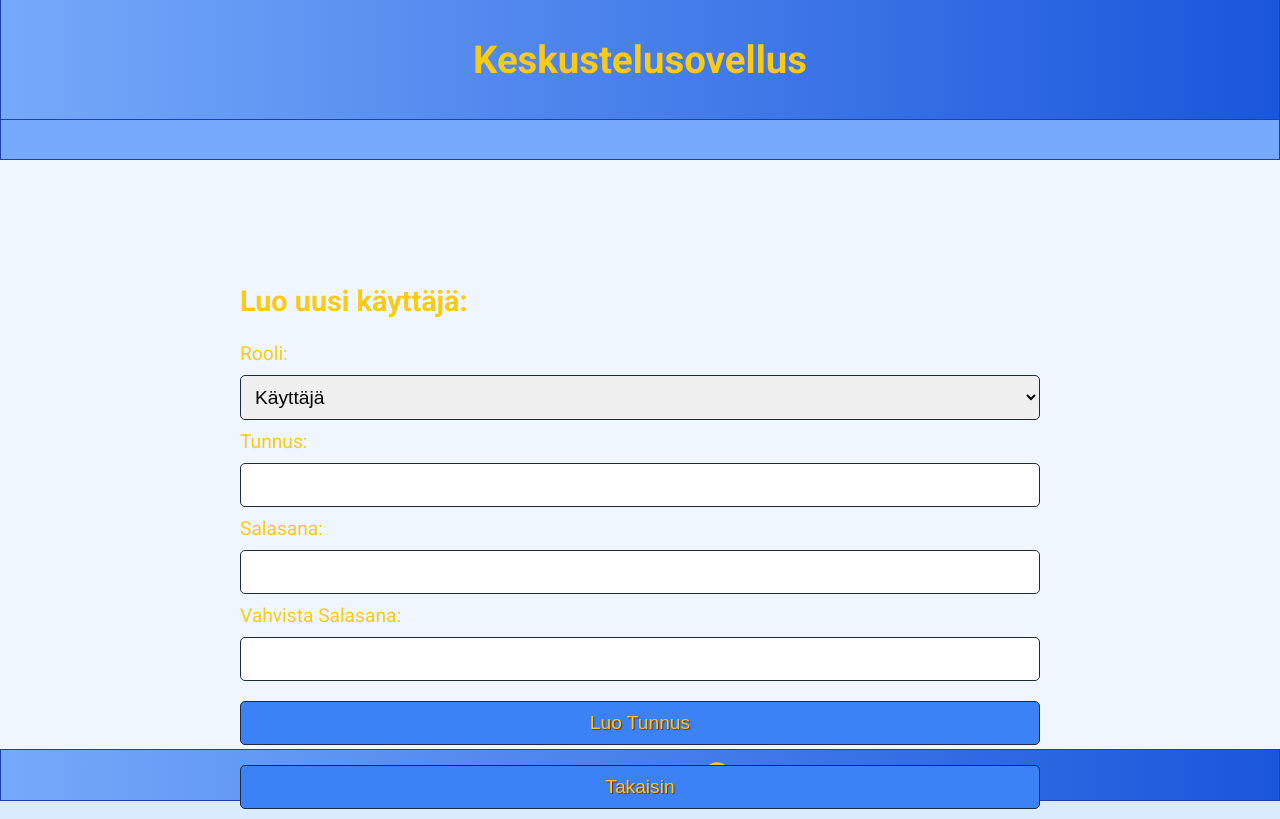
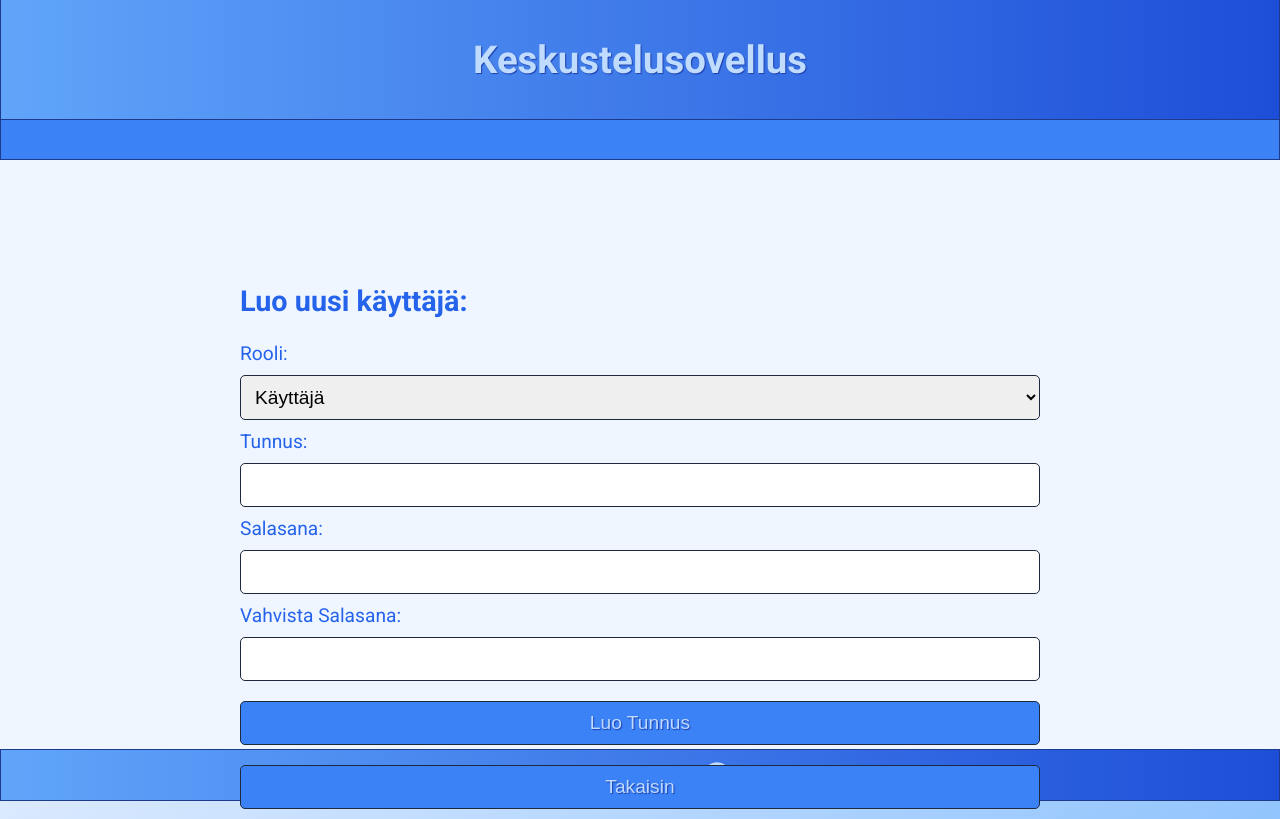
Before and after one commit to aarnif/tsoha-forum, a Flask app: page /register in a window 1280 px wide. Run offline with Flask 3, Linux system fonts and the light colour scheme.

Commit message:
Change color theme and update overall style

```diff
--- a/static/content.css
+++ b/static/content.css
@@ -161,6 +161,7 @@ main {
 .subforum-descriptive-name,
 .thread-descriptive-name {
   margin-bottom: 5px;
+  font-weight: bold;
 }
 
 #last-message {
--- a/static/footer.css
+++ b/static/footer.css
@@ -27,13 +27,15 @@ footer {
   display: flex;
   justify-content: center;
   align-items: center;
-  background: var(--footer-background-color);
+  background: var(--footer-background);
   border: 1px solid var(--header-content-border-color);
+  color: var(--footer-title-color);
 }
 
 .footer-text {
   margin-left: 4px;
   margin-right: 4px;
+  text-shadow: var(--text-shadow);
 }
 
 .github-icon {
@@ -43,7 +45,6 @@ footer {
   display: flex;
   justify-content: center;
   align-items: center;
-  color: var(--text-color);
   fill: currentColor;
 }
 
--- a/static/header.css
+++ b/static/header.css
@@ -3,6 +3,7 @@ header {
   justify-content: center;
   align-items: center;
   width: 100%;
+  color: var(--header-text-color);
 }
 
 .header-content {
@@ -23,12 +24,13 @@ header {
   display: flex;
   justify-content: center;
   align-items: center;
-  background: var(--header-background-color);
+  background: var(--header-background);
 }
 
 .header-title-container > h1 {
   width: 100%;
   text-align: center;
+  text-shadow: var(--text-shadow);
 }
 
 nav {
--- a/static/main.css
+++ b/static/main.css
@@ -1,23 +1,45 @@
 @import url("https://fonts.googleapis.com/css2?family=Roboto:ital,wght@0,100;0,300;0,400;0,500;0,700;0,900;1,100;1,300;1,400;1,500;1,700;1,900&display=swap");
 
 :root {
-  --text-color: #faca15;
-  --text-shadow: 1px 1px 1px #7c2d12;
-  --background-color: #dbeafe;
-  --header-background-color: linear-gradient(to right, #76a9fa, #1a56db);
-  --header-title-color: #faca15;
-  --header-content-border-color: #1e40af;
-  --nav-menu-background-color: #76a9fa;
+  --text-color: #2563eb;
+  --header-text-color: #bfdbfe;
+  --footer-text-color: #bfdbfe;
+  --button-text-color: #bfdbfe;
+  --text-shadow: 1px 1px 1px #1e40af;
+
+  --body-background: linear-gradient(
+    to bottom right,
+    #dbeafe,
+    #93c5fd,
+    #60a5fa
+  );
+
+  --wrapper-background-color: #bfdbfe;
+
+  --header-background: linear-gradient(to right, #60a5fa, #1d4ed8);
+  --header-content-border-color: #1e3a8a;
+
+  --nav-menu-background-color: #3b82f6;
   --search-box-background-color: #bfdbfe;
+
   --main-content-background-color: #eff6ff;
-  --footer-background-color: linear-gradient(to right, #76a9fa, #1a56db);
+
+  --footer-background: linear-gradient(to right, #60a5fa, #1d4ed8);
+
+  --footer-title-color: #bfdbfe;
+
   --button-background-color: #3b82f6;
   --button-hover-background-color: #1e40af;
-  --message-items-container-background-color: white;
-  --profile-image-container-background-color: #76a9fa;
+  --button-text-color: #bfdbfe;
+
+  --message-items-container-background-color: #ffffff;
+
+  --profile-image-container-background-color: #60a5fa;
   --profile-image-background-color: #3b82f6;
+
   --error-message-background-color: #f87171;
   --error-message-text-color: #b91c1c;
+
   --background-color-transition: background-color 0.3s ease-in-out;
   --scale-transition: transform 0.3s ease-in-out;
 }
@@ -27,8 +49,7 @@ body {
   box-sizing: border-box;
   font-family: "Roboto", sans-serif;
   color: var(--text-color);
-  /* text-shadow: var(--text-shadow); */
-  background-color: var(--background-color);
+  background: var(--body-background);
 }
 
 .wrapper {
@@ -36,6 +57,7 @@ body {
   flex-direction: column;
   min-height: 100vh;
   font-size: 1.2rem;
+  background-color: var(--wrapper-background-color);
 }
 
 ul,
@@ -79,7 +101,7 @@ button {
   border-radius: 5px;
   cursor: pointer;
   font-size: 1.2rem;
-  color: var(--text-color);
+  color: var(--button-text-color);
   text-shadow: var(--text-shadow);
   background-color: var(--button-background-color);
   transition: var(--background-color-transition);
```
